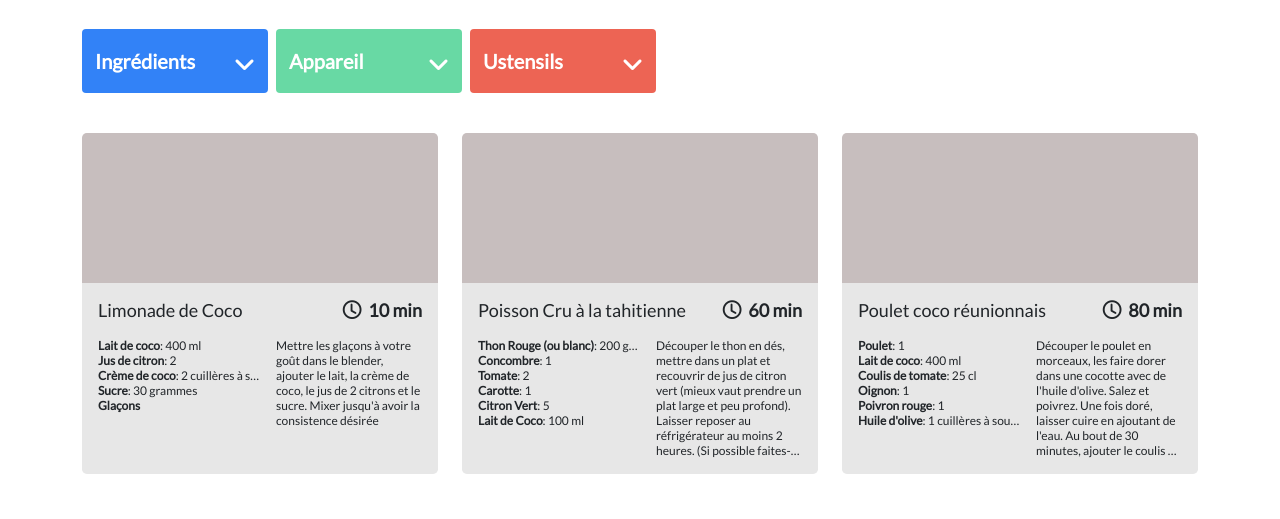
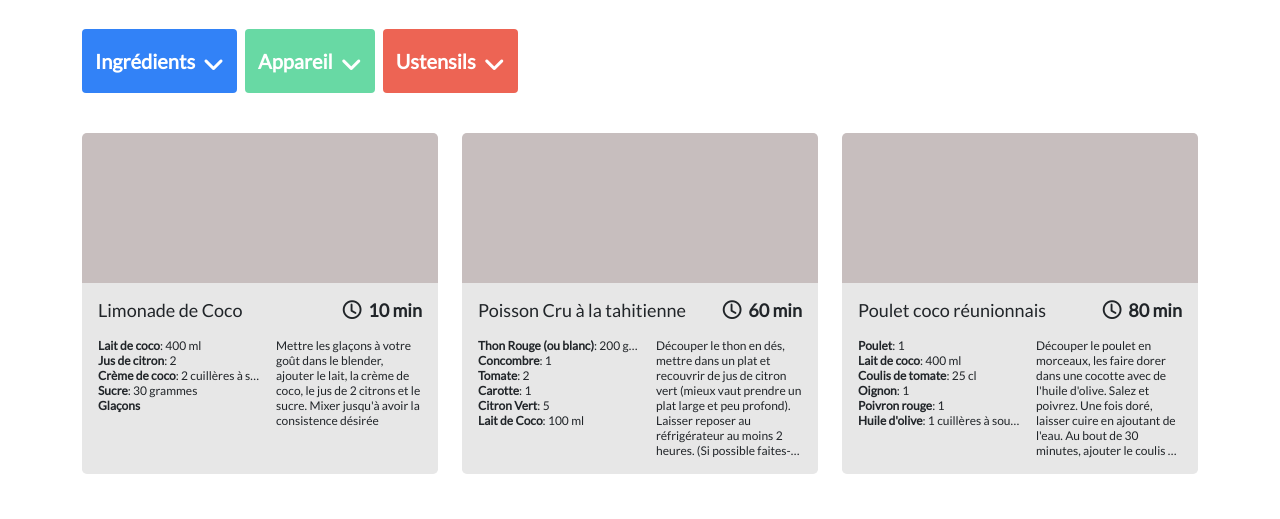
Before and after one commit to mcholl85/MatthieuChollet_3_13012022, a website with bundled scripts: page index.html in a window 1280 px wide. Shown: the part 231-750 px from the top of the page. Built offline with nearby package versions, Linux system fonts and the light colour scheme.

Commit message:
fix: adjust filters buttons style

```diff
--- a/index.html
+++ b/index.html
@@ -77,7 +77,7 @@
         <div id="filters" class="row gap-1 gap-lg-2">
           <button
             id="btnIngredient"
-            class="col-12 col-lg-2 h-25 btn btn--ingredients py-3 fw-bold d-flex justify-content-between fs-5 shadow-none overflow-visible"
+            class="col-12 col-lg-auto h-25 btn btn--ingredients py-3 fw-bold d-flex justify-content-between fs-5 shadow-none overflow-visible"
           >
             Ingrédients
             <em class="fas fa-angle-down ps-2 fs-4 align-self-end pe-none"></em>
@@ -107,7 +107,7 @@
           </div>
           <button
             id="btnAppliance"
-            class="col-12 col-lg-2 h-25 btn btn--appareil py-3 fw-bold d-flex justify-content-between fs-5 shadow-none"
+            class="col-12 col-lg-auto h-25 btn btn--appareil py-3 fw-bold d-flex justify-content-between fs-5 shadow-none"
           >
             Appareil
             <em class="fas fa-angle-down ps-2 fs-4 align-self-end pe-none"></em>
@@ -137,7 +137,7 @@
           </div>
           <button
             id="btnUstensile"
-            class="col-12 col-lg-2 h-25 btn btn--ustensils py-3 fw-bold d-flex justify-content-between fs-5 shadow-none"
+            class="col-12 col-lg-auto h-25 btn btn--ustensils py-3 fw-bold d-flex justify-content-between fs-5 shadow-none"
           >
             Ustensils
             <em class="fas fa-angle-down ps-2 fs-4 align-self-end pe-none"></em>
```
